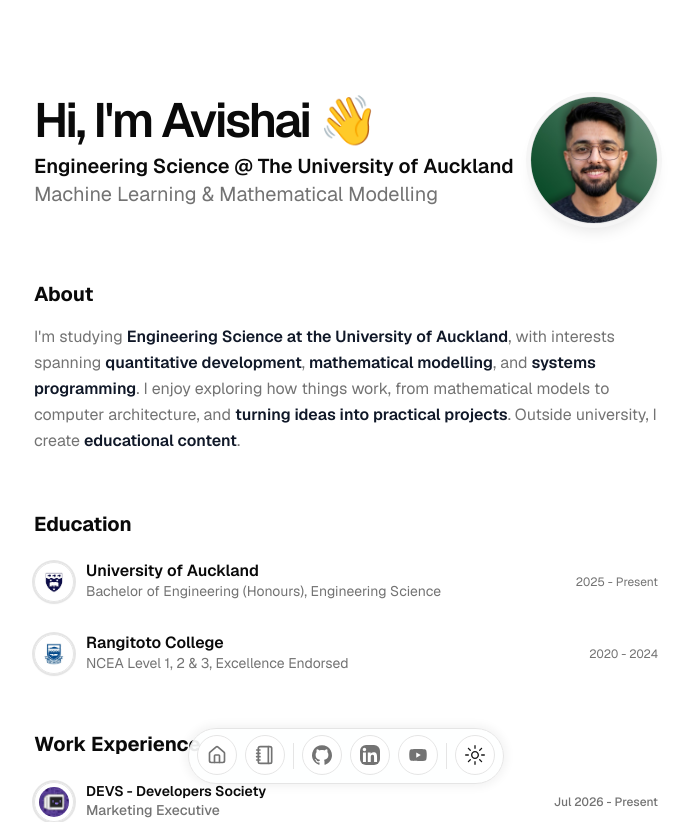
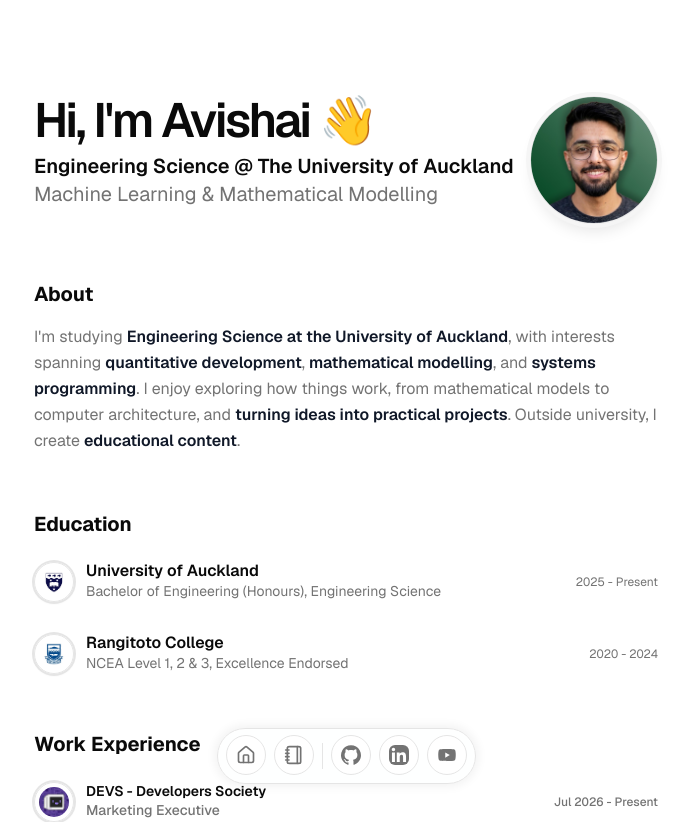
Before and after one commit to avi-nz/portfolio, a Next.js app: page / in a window 1280 px wide. Shown: the top 822 px of the page, without its empty margins (294-983 px from the left). Built offline with nearby package versions, Linux system fonts and the light colour scheme.

Commit message:
removed dark mode

```diff
--- a/package.json
+++ b/package.json
@@ -27,7 +27,6 @@
     "lucide-react": "^0.562.0",
     "motion": "^12.23.27",
     "next": "16.1.1",
-    "next-themes": "^0.4.6",
     "react": "^19.2.3",
     "react-dom": "^19.2.3",
     "react-markdown": "^10.1.0",
--- a/src/app/layout.tsx
+++ b/src/app/layout.tsx
@@ -1,5 +1,4 @@
 import Navbar from "@/components/navbar";
-import { ThemeProvider } from "@/components/theme-provider";
 import { TooltipProvider } from "@/components/ui/tooltip";
 import { DATA } from "@/data/resume";
 import { cn } from "@/lib/utils";
@@ -69,14 +68,12 @@ export default function RootLayout({
           geistMono.variable
         )}
       >
-        <ThemeProvider attribute="class" defaultTheme="light">
         <TooltipProvider delayDuration={0}>
           <div className="relative z-10 max-w-2xl mx-auto py-12 pb-24 sm:py-24 px-6">
             {children}
           </div>
           <Navbar />
         </TooltipProvider>
-        </ThemeProvider>
       </body>
     </html>
   );
--- a/src/components/mode-toggle.tsx
+++ /dev/null
@@ -1,23 +0,0 @@
-"use client";
-
-import { Button } from "@/components/ui/button";
-import { MoonIcon, SunIcon } from "@radix-ui/react-icons";
-import { useTheme } from "next-themes";
-import { cn } from "@/lib/utils";
-
-export function ModeToggle({ className }: { className?: string }) {
-  const { theme, setTheme } = useTheme();
-
-  return (
-    <Button
-      type="button"
-      variant="link"
-      size="icon"
-      className={cn(className)}
-      onClick={() => setTheme(theme === "dark" ? "light" : "dark")}
-    >
-      <SunIcon className="h-full w-full" />
-      <MoonIcon className="hidden h-full w-full" />
-    </Button>
-  );
-}
--- a/src/components/navbar.tsx
+++ b/src/components/navbar.tsx
@@ -1,5 +1,4 @@
 import { Dock, DockIcon } from "@/components/magicui/dock";
-import { ModeToggle } from "@/components/mode-toggle";
 import { Separator } from "@/components/ui/separator";
 import {
   Tooltip,
@@ -72,25 +71,6 @@ export default function Navbar() {
               </Tooltip>
             );
           })}
-        <Separator
-          orientation="vertical"
-          className="h-2/3 m-auto w-px bg-border"
-        />
-        <Tooltip>
-          <TooltipTrigger asChild>
-            <DockIcon className="rounded-3xl cursor-pointer size-full bg-background p-0 text-muted-foreground hover:text-foreground hover:bg-muted backdrop-blur-3xl border border-border transition-colors">
-              <ModeToggle className="size-full cursor-pointer" />
-            </DockIcon>
-          </TooltipTrigger>
-          <TooltipContent
-            side="top"
-            sideOffset={8}
-            className="rounded-xl bg-primary text-primary-foreground px-4 py-2 text-sm shadow-[0_10px_40px_-10px_rgba(0,0,0,0.3)] dark:shadow-[0_10px_40px_-10px_rgba(0,0,0,0.5)]"
-          >
-            <p>Theme</p>
-            <TooltipArrow className="fill-primary" />
-          </TooltipContent>
-        </Tooltip>
       </Dock>
     </div>
   );
--- a/src/components/theme-provider.tsx
+++ /dev/null
@@ -1,8 +0,0 @@
-"use client";
-
-import { ThemeProvider as NextThemesProvider } from "next-themes";
-import type { ThemeProviderProps } from "next-themes";
-
-export function ThemeProvider({ children, ...props }: ThemeProviderProps) {
-  return <NextThemesProvider {...props}>{children}</NextThemesProvider>;
-}
```
Also changed, not shown: 1 other file (tests, documents, lock files or other folders). Lines whose indentation alone changed are shown as unchanged.
